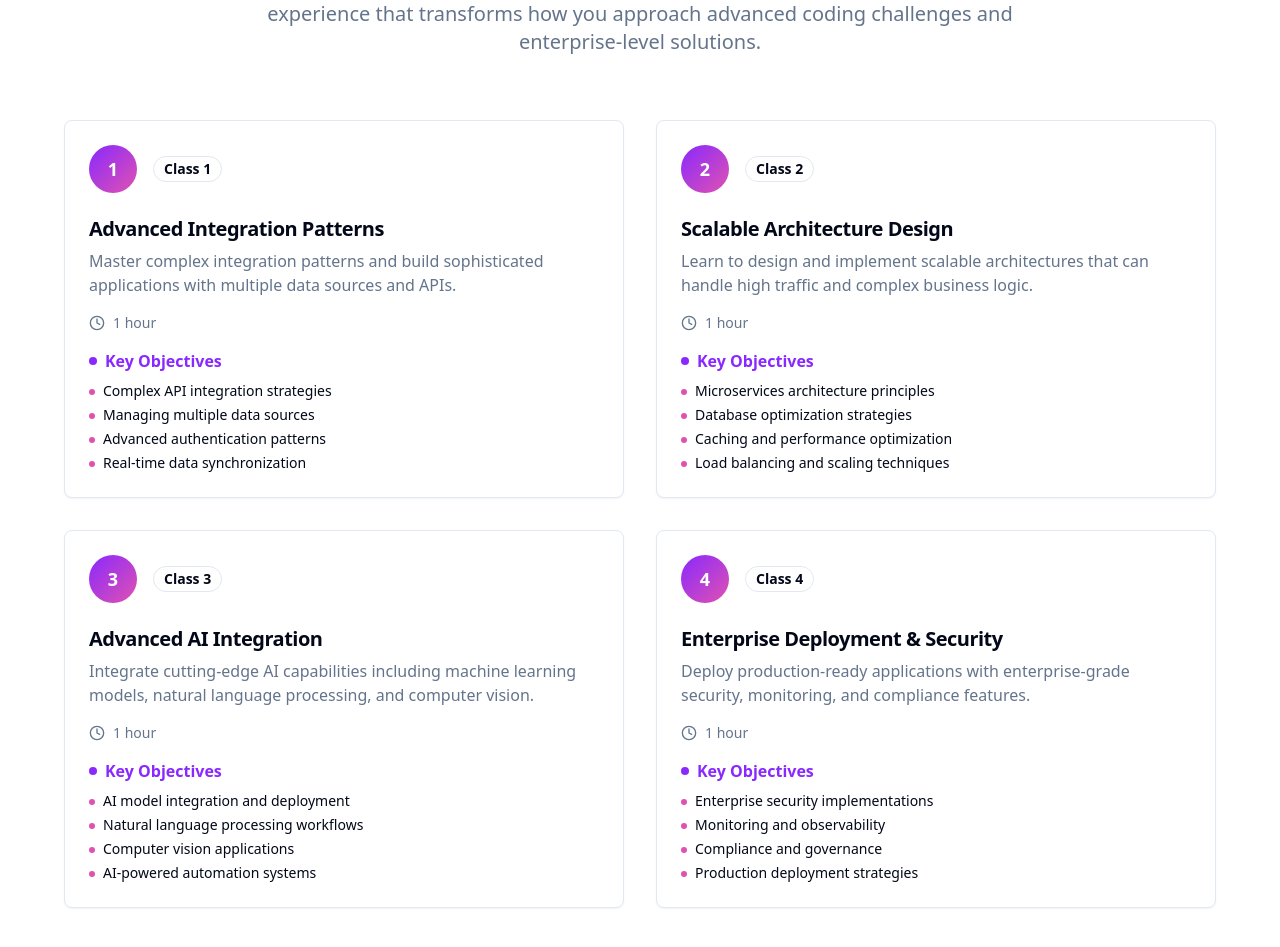
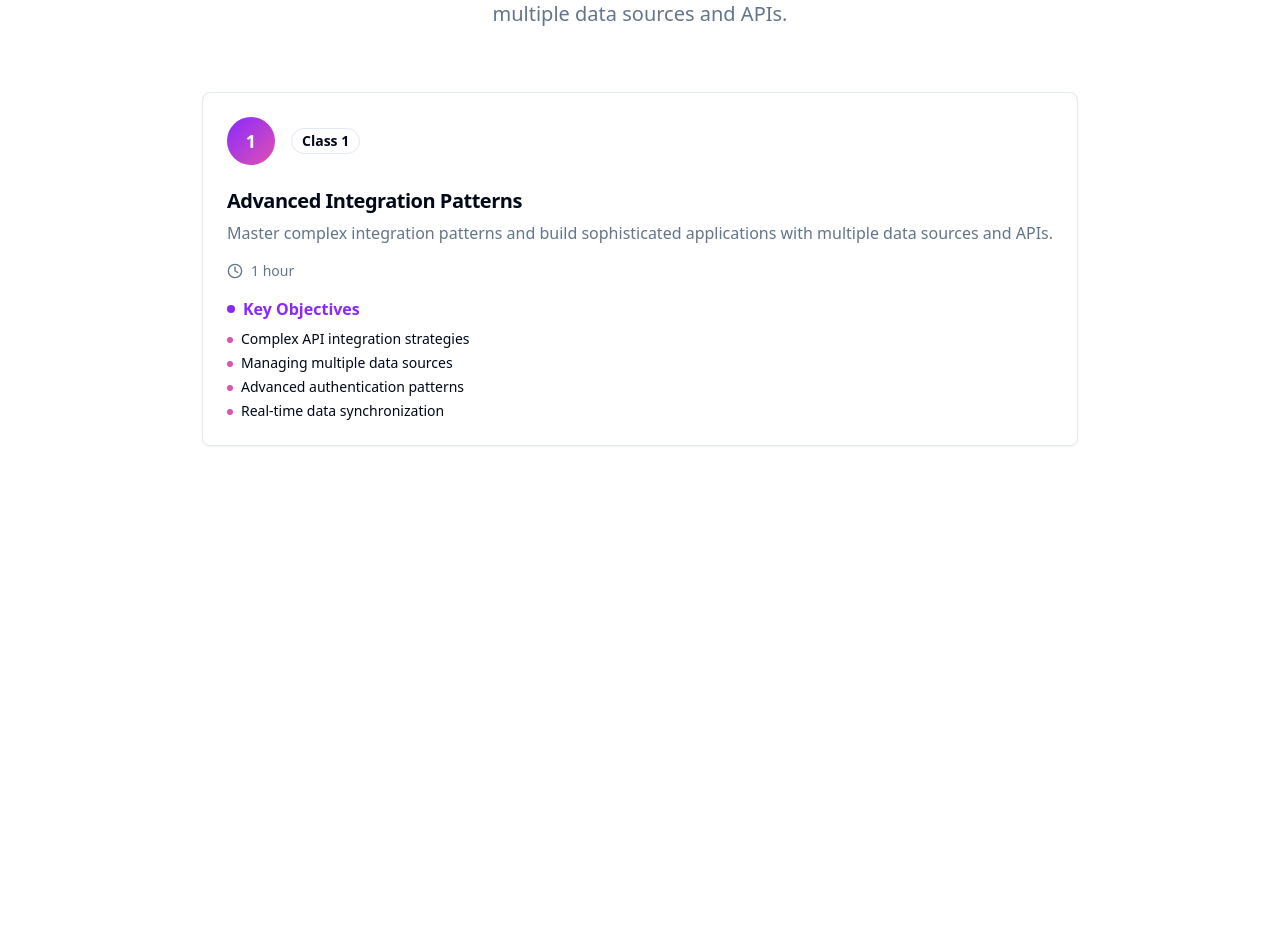
Before and after one commit to Launch-by-Lunch/advanced-vibe-coding, a React (Vite) app: page / in a window 1280 px wide. Shown: the part 403-1350 px from the top of the page. After the commit the page ends 913 px from the top, so only its background shows below. Built offline with nearby package versions, Linux system fonts and the light colour scheme.

Commit message:
Remove classes and center class #1
Remove classes 2, 3, and 4 from the syllabus and center class #1 on the screen.

```diff
--- a/src/pages/Index.tsx
+++ b/src/pages/Index.tsx
@@ -15,42 +15,6 @@ const Index = () => {
         "Advanced authentication patterns",
         "Real-time data synchronization"
       ]
-    },
-    {
-      number: 2,
-      title: "Scalable Architecture Design",
-      description: "Learn to design and implement scalable architectures that can handle high traffic and complex business logic.",
-      duration: "1 hour",
-      objectives: [
-        "Microservices architecture principles",
-        "Database optimization strategies",
-        "Caching and performance optimization",
-        "Load balancing and scaling techniques"
-      ]
-    },
-    {
-      number: 3,
-      title: "Advanced AI Integration",
-      description: "Integrate cutting-edge AI capabilities including machine learning models, natural language processing, and computer vision.",
-      duration: "1 hour",
-      objectives: [
-        "AI model integration and deployment",
-        "Natural language processing workflows",
-        "Computer vision applications",
-        "AI-powered automation systems"
-      ]
-    },
-    {
-      number: 4,
-      title: "Enterprise Deployment & Security",
-      description: "Deploy production-ready applications with enterprise-grade security, monitoring, and compliance features.",
-      duration: "1 hour",
-      objectives: [
-        "Enterprise security implementations",
-        "Monitoring and observability",
-        "Compliance and governance",
-        "Production deployment strategies"
-      ]
     }
   ];
 
@@ -61,15 +25,15 @@ const Index = () => {
       <div className="container mx-auto px-4 py-16">
         <div className="text-center mb-16">
           <Badge variant="outline" className="mb-4">
-            4-Class Accelerator
+            Advanced Class
           </Badge>
           <h2 className="text-4xl font-bold mb-4">Your Learning Journey</h2>
           <p className="text-xl text-muted-foreground max-w-3xl mx-auto">
-            Each class builds on the previous one, creating a comprehensive learning experience that transforms how you approach advanced coding challenges and enterprise-level solutions.
+            Master complex integration patterns and build sophisticated applications with multiple data sources and APIs.
           </p>
         </div>
 
-        <div className="grid md:grid-cols-2 gap-8 max-w-6xl mx-auto">
+        <div className="flex justify-center max-w-4xl mx-auto">
           {classes.map((classData) => (
             <ClassCard
               key={classData.number}
```
